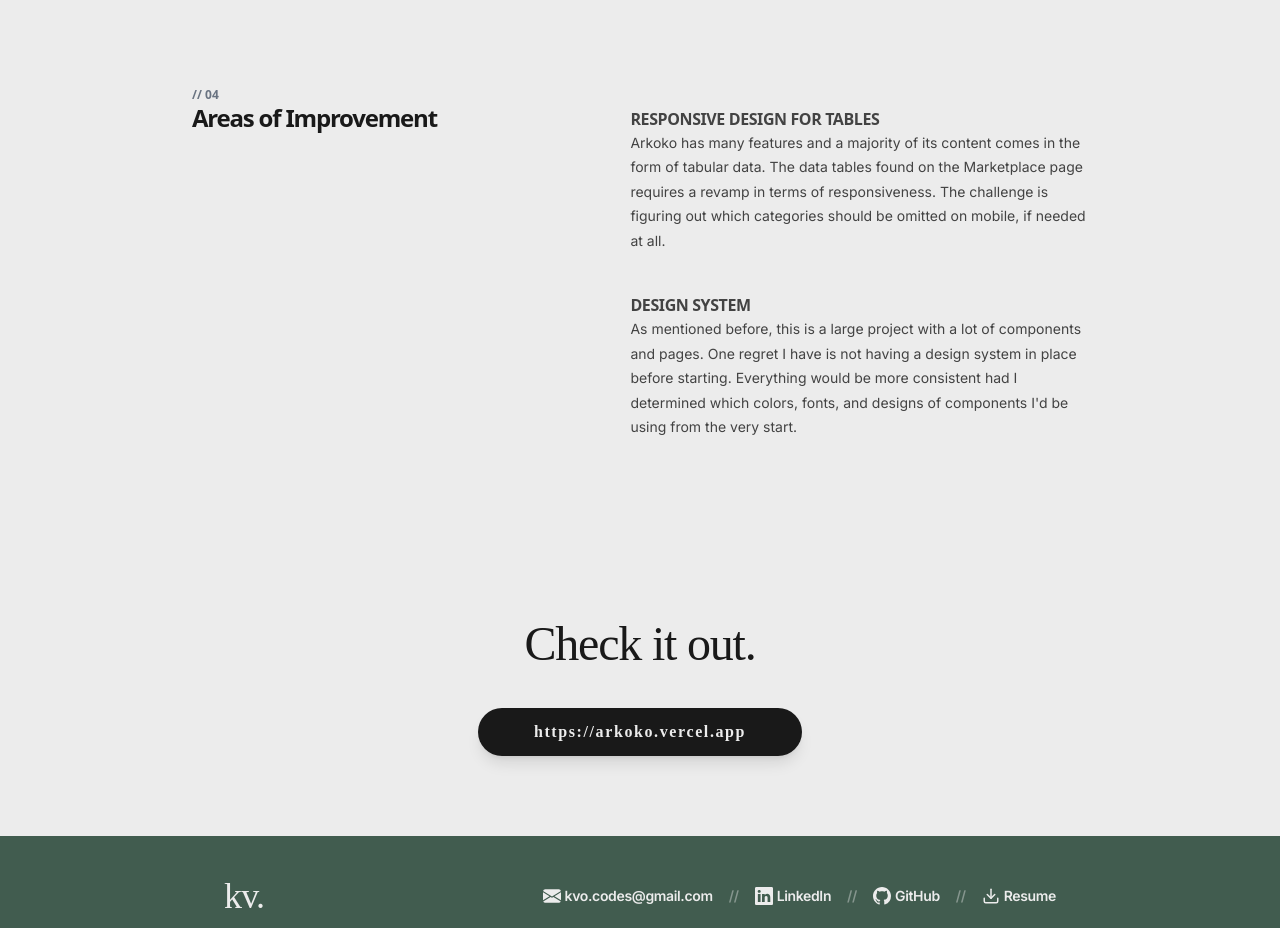
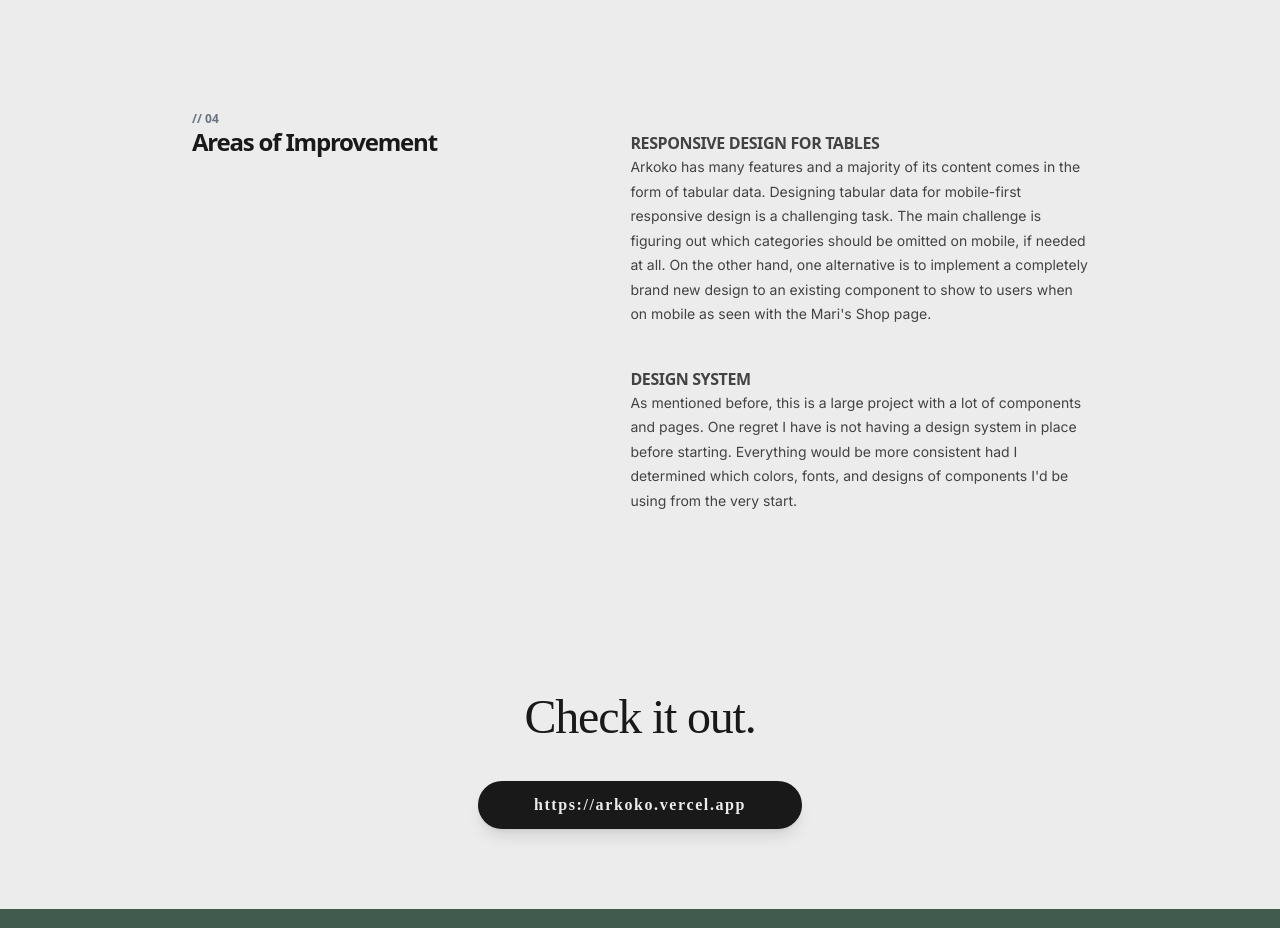
Before and after one commit to Yezo/personal-portfolio, a React (Vite) app: page /project/arkoko in a window 1280 px wide. Shown: the part 2240-3168 px from the top of the page. Built offline with nearby package versions, Linux system fonts and the light colour scheme; a web font is replaced by a local one.

Commit message:
update: text content for arkoko

```diff
--- a/src/pages/Arkoko.tsx
+++ b/src/pages/Arkoko.tsx
@@ -1,9 +1,9 @@
-import { Footer } from "../components/Footer";
-import { Header } from "../components/Header/Header";
-import { PromotionLink } from "../components/CaseStudy/PromotionLink";
-import { ProductConception } from "../components/CaseStudy/ProductConception";
-import { Challenges } from "../components/CaseStudy/Challenges";
-import { Improvements } from "../components/CaseStudy/Improvements";
+import { Footer } from "../components/Footer"
+import { Header } from "../components/Header/Header"
+import { PromotionLink } from "../components/CaseStudy/PromotionLink"
+import { ProductConception } from "../components/CaseStudy/ProductConception"
+import { Challenges } from "../components/CaseStudy/Challenges"
+import { Improvements } from "../components/CaseStudy/Improvements"
 
 export const Arkoko = () => {
   return (
@@ -23,7 +23,7 @@ export const Arkoko = () => {
                 while playing the game. Users want to be as efficient in the
                 least amount of time as possible but many players end up
                 spending more time on calculating what's efficient to do instead
-                of actually playing the game."
+                of actually playing the game. All games are built upon numbers and statistics and is the driving force behind Arkoko."
           paragraph2="Many games have a lot of online resources to help new and
                 existing players learn more about the game but many websites
                 lack certain features that others have and vice-versa. Arkoko
@@ -100,16 +100,14 @@ export const Arkoko = () => {
         <Improvements
           firstHeading="Responsive Design for Tables"
           firstParagraph="Arkoko has many features and a majority of its content comes
-                    in the form of tabular data. The data tables found on the
-                    Marketplace page requires a revamp in terms of
-                    responsiveness. The challenge is figuring out which
-                    categories should be omitted on mobile, if needed at all."
+                    in the form of tabular data. Designing tabular data for mobile-first responsive design is a challenging task. The main challenge is figuring out which
+                    categories should be omitted on mobile, if needed at all. On the other hand, one alternative is to implement a completely brand new design to an existing component to show to users when on mobile as seen with the Mari's Shop page.  "
           secondHeading="Design System"
           secondParagraph="As mentioned before, this is a large project with a lot of
                     components and pages. One regret I have is not having a
                     design system in place before starting. Everything would be
                     more consistent had I determined which colors, fonts, and
-                    designs of components I'd be using from the very start."
+                    designs of components I'd be using from the very start. "
         />
 
         <PromotionLink URL="https://arkoko.vercel.app" />
@@ -117,5 +115,5 @@ export const Arkoko = () => {
 
       <Footer />
     </div>
-  );
-};
+  )
+}
--- a/src/pages/HomePage.tsx
+++ b/src/pages/HomePage.tsx
@@ -16,9 +16,7 @@ export const HomePage = () => {
             <ProjectSection
               title="Arkoko"
               technologies={["React", "NodeJS", "Express", "MongoDB", "TypeScript", "TailwindCSS"]}
-              description="Arkoko is a MERN application that allows Lost Ark users to view in-game information in a centralized
-          location. It aims to provide players the necessary data for them to
-          develop informed decisions all at a single glance. Spend more time playing the game while Arkoko does the heavy-lifting for you."
+              description="Arkoko is a MERN stack web application that serves as a data-driven game analytics platform for Lost Ark. It aims to provide players the necessary data for users to develop informed in-game decisions all at a single glance. Spend more time playing the game while Arkoko does the heavy-lifting."
               gitHubLink="https://github.com/Yezo/arkoko"
               caseStudyLink="/project/arkoko"
               demoLink="https://arkoko.vercel.app"
@@ -28,7 +26,7 @@ export const HomePage = () => {
             <ProjectSection
               title="AniFlux"
               technologies={["React", "TypeScript", "TailwindCSS", "PrismJS"]}
-              description="An application built with React that showcases all kinds of anime ranging from currently airing, the most popular anime of all time, and even provides a random anime for you should you not be able to choose one yourself. Users can even search for any anime that they want to know more about."
+              description="An application built with React that showcases all kinds of anime ranging from currently airing, the most popular anime of all time, or even a random anime provided a user can't choose one themselves. Users are also able to search for any anime themselves with search bar functionality."
               gitHubLink="https://github.com/Yezo/jikan-anime-project"
               caseStudyLink="/project/aniflux"
               demoLink="https://aniflux.onrender.com"
```
